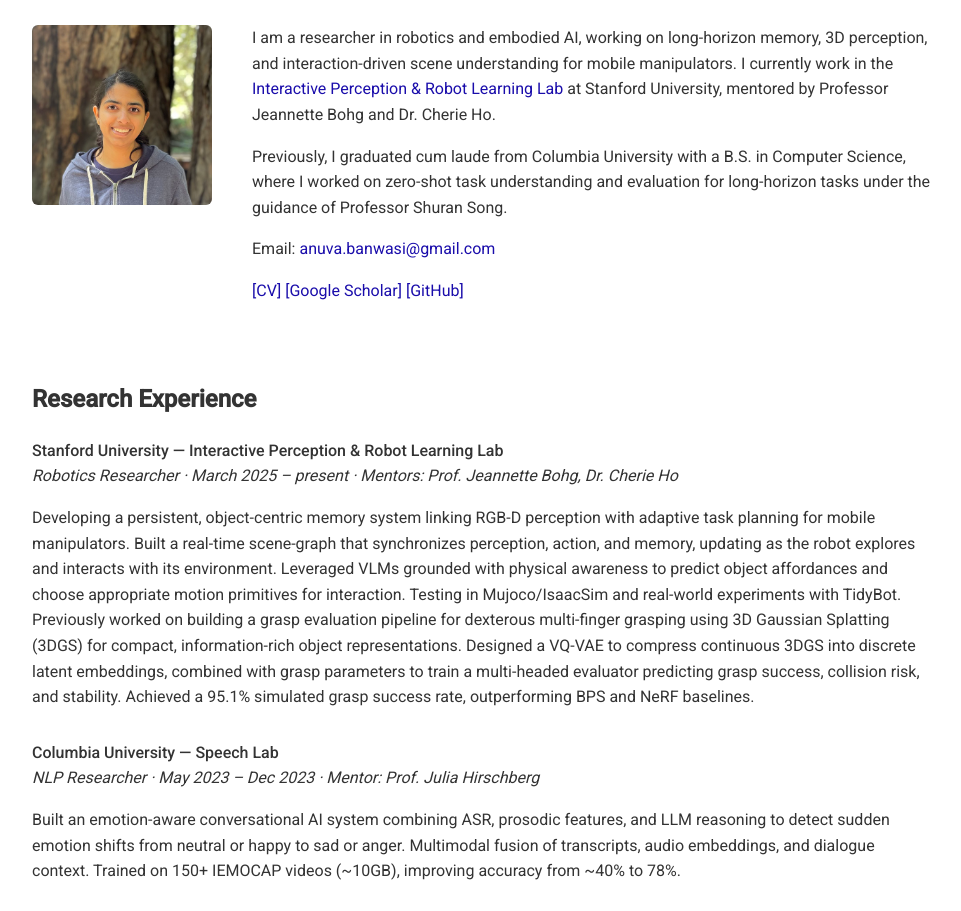
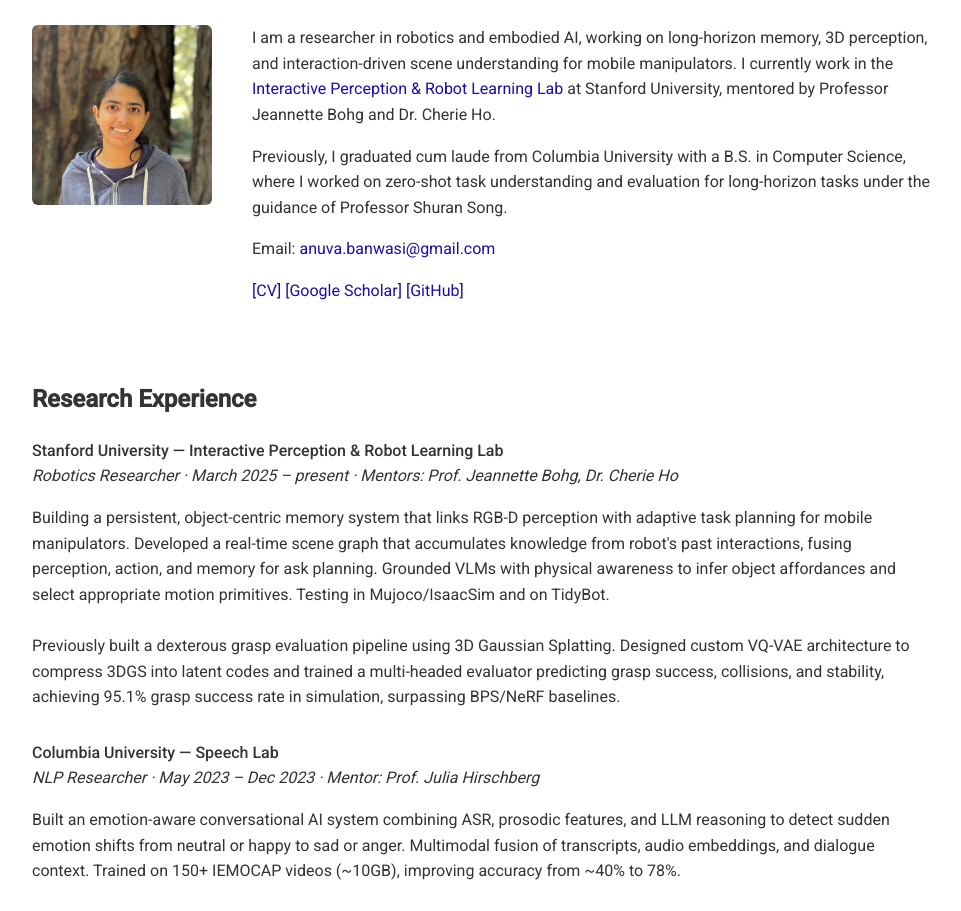
Before and after one commit to anuvabanwasi/anuvabanwasi.github.io, a plain HTML site: page index.html in a window 1280 px wide. Shown: the part 106-1017 px from the top of the page, without its empty margins (158-1119 px from the left). Drawn offline with Linux system fonts and the light colour scheme.

Commit message:
Formatting changes

```diff
--- a/index.html
+++ b/index.html
@@ -148,11 +148,9 @@
       <div class="exp-title">Stanford University — Interactive Perception & Robot Learning Lab</div>
       <div class="exp-role">Robotics Researcher · March 2025 – present · Mentors: Prof. Jeannette Bohg, Dr. Cherie Ho</div>
       <p>
-        Developing a persistent, object-centric memory system linking RGB-D perception with adaptive task
-        planning for mobile manipulators. Built a real-time scene-graph that synchronizes perception,
-        action, and memory, updating as the robot explores and interacts with its environment. Leveraged VLMs grounded with physical awareness to predict object affordances and choose appropriate motion primitives for interaction. Testing in Mujoco/IsaacSim and real-world experiments with TidyBot.
-
-        Previously worked on building a grasp evaluation pipeline for dexterous multi-finger grasping using 3D Gaussian Splatting (3DGS) for compact, information-rich object representations. Designed a VQ-VAE to compress continuous 3DGS into discrete latent embeddings, combined with grasp parameters to train a multi-headed evaluator predicting grasp success, collision risk, and stability. Achieved a 95.1% simulated grasp success rate, outperforming BPS and NeRF baselines.
+        Building a persistent, object-centric memory system that links RGB-D perception with adaptive task planning for mobile manipulators. Developed a real-time scene graph that accumulates knowledge from robot's past interactions, fusing perception, action, and memory for ask planning. Grounded VLMs with physical awareness to infer object affordances and select appropriate motion primitives. Testing in Mujoco/IsaacSim and on TidyBot.
+        <br><br>
+        Previously built a dexterous grasp evaluation pipeline using 3D Gaussian Splatting. Designed custom VQ-VAE architecture to compress 3DGS into latent codes and trained a multi-headed evaluator predicting grasp success, collisions, and stability, achieving 95.1% grasp success rate in simulation, surpassing BPS/NeRF baselines.
       </p>
     </div>
 
```
